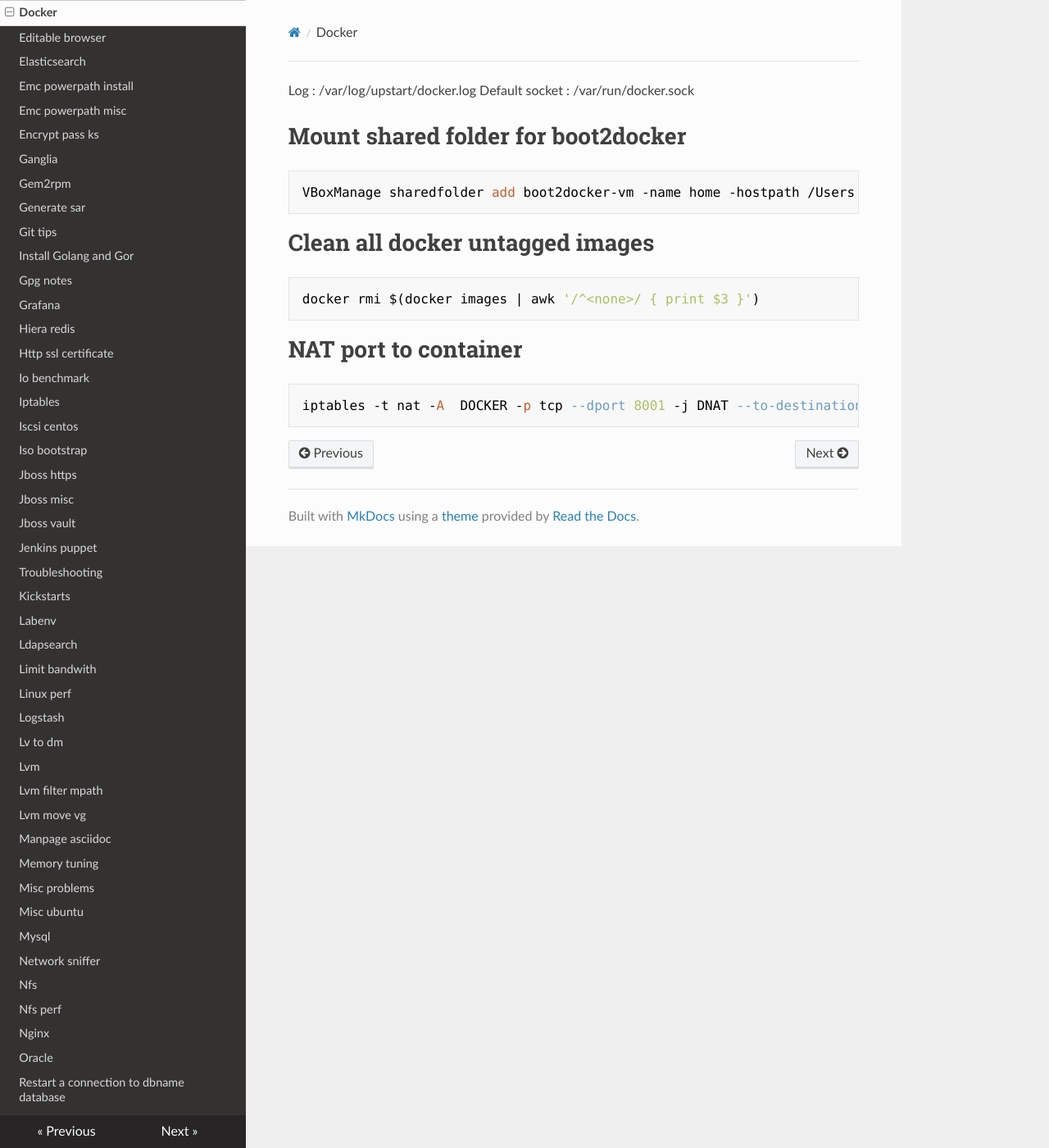
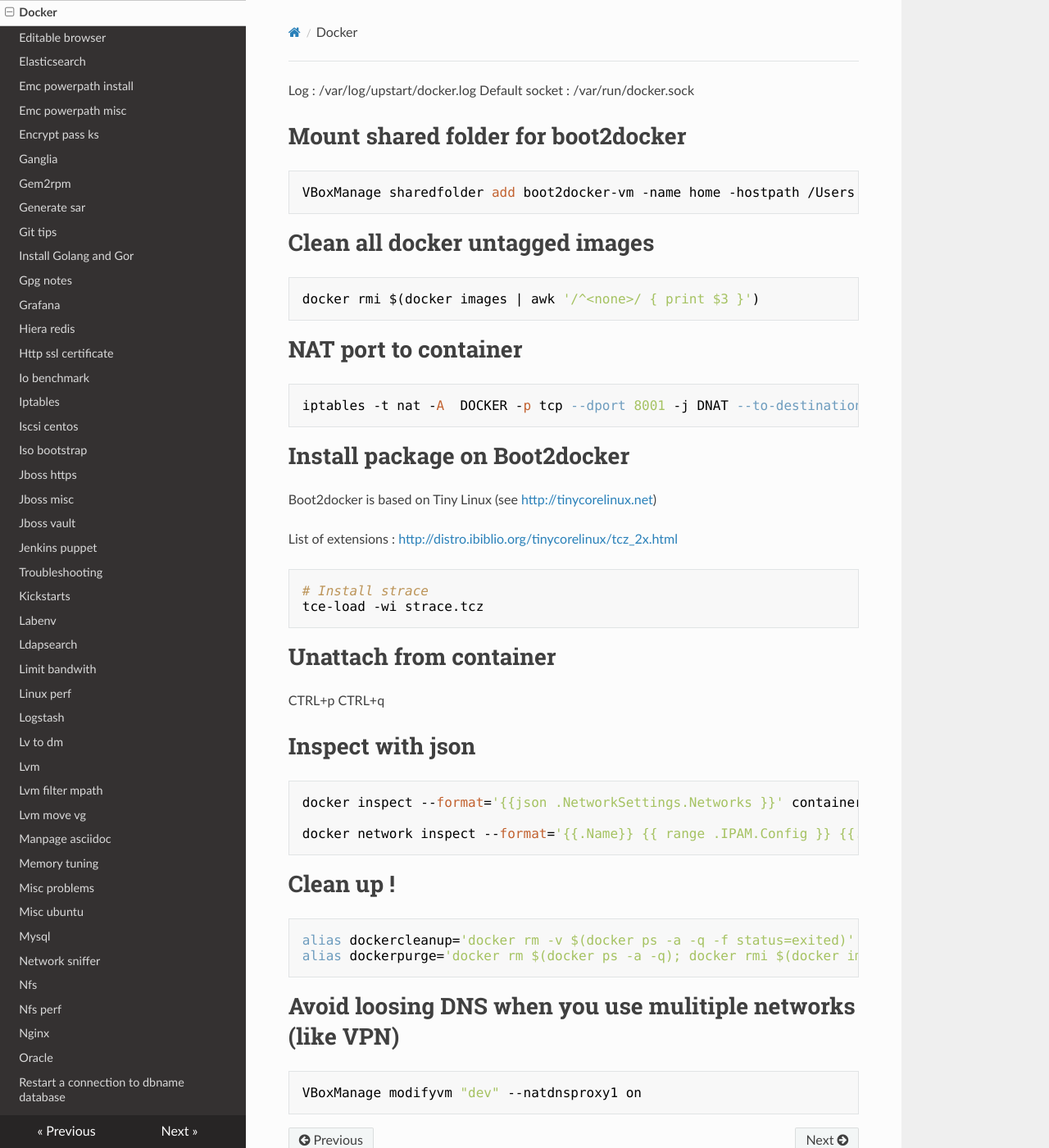
Before and after one commit to Pryz/notes, an MkDocs documentation site: the page built from docs/docker.md, in a window 1280 px wide and 1400 px high. Shown: the whole window at 82% size. Built offline with MkDocs 1.6.1, drawn with Linux system fonts in a browser that asks for light colours; nearby versions of some CDN libraries.

Commit message:
Add vbox tip

````diff
--- a/docs/docker.md
+++ b/docs/docker.md
@@ -7,7 +7,6 @@ Default socket : /var/run/docker.sock
 ```
 VBoxManage sharedfolder add boot2docker-vm -name home -hostpath /Users
 ```
-
 
 # Clean all docker untagged images
 
@@ -20,3 +19,38 @@ docker rmi $(docker images | awk '/^<none>/ { print $3 }')
 ```
 iptables -t nat -A  DOCKER -p tcp --dport 8001 -j DNAT --to-destination 172.17.0.19:8000
 ```
+
+# Install package on Boot2docker
+
+Boot2docker is based on Tiny Linux (see [http://tinycorelinux.net](http://tinycorelinux.net))
+
+List of extensions : [http://distro.ibiblio.org/tinycorelinux/tcz_2x.html](http://distro.ibiblio.org/tinycorelinux/tcz_2x.html)
+
+```
+# Install strace
+tce-load -wi strace.tcz
+```
+# Unattach from container
+
+CTRL+p CTRL+q
+
+# Inspect with json
+
+```
+docker inspect --format='{{json .NetworkSettings.Networks }}' container01 | jq '.'
+
+docker network inspect --format='{{.Name}} {{ range .IPAM.Config }} {{.Subnet}} {{end}}' local_alias
+```
+
+# Clean up !
+
+```
+alias dockercleanup='docker rm -v $(docker ps -a -q -f status=exited)'
+alias dockerpurge='docker rm $(docker ps -a -q); docker rmi $(docker images -q)'
+```
+
+# Avoid loosing DNS when you use mulitiple networks (like VPN)
+
+```bash
+VBoxManage modifyvm "dev" --natdnsproxy1 on
+```
````
